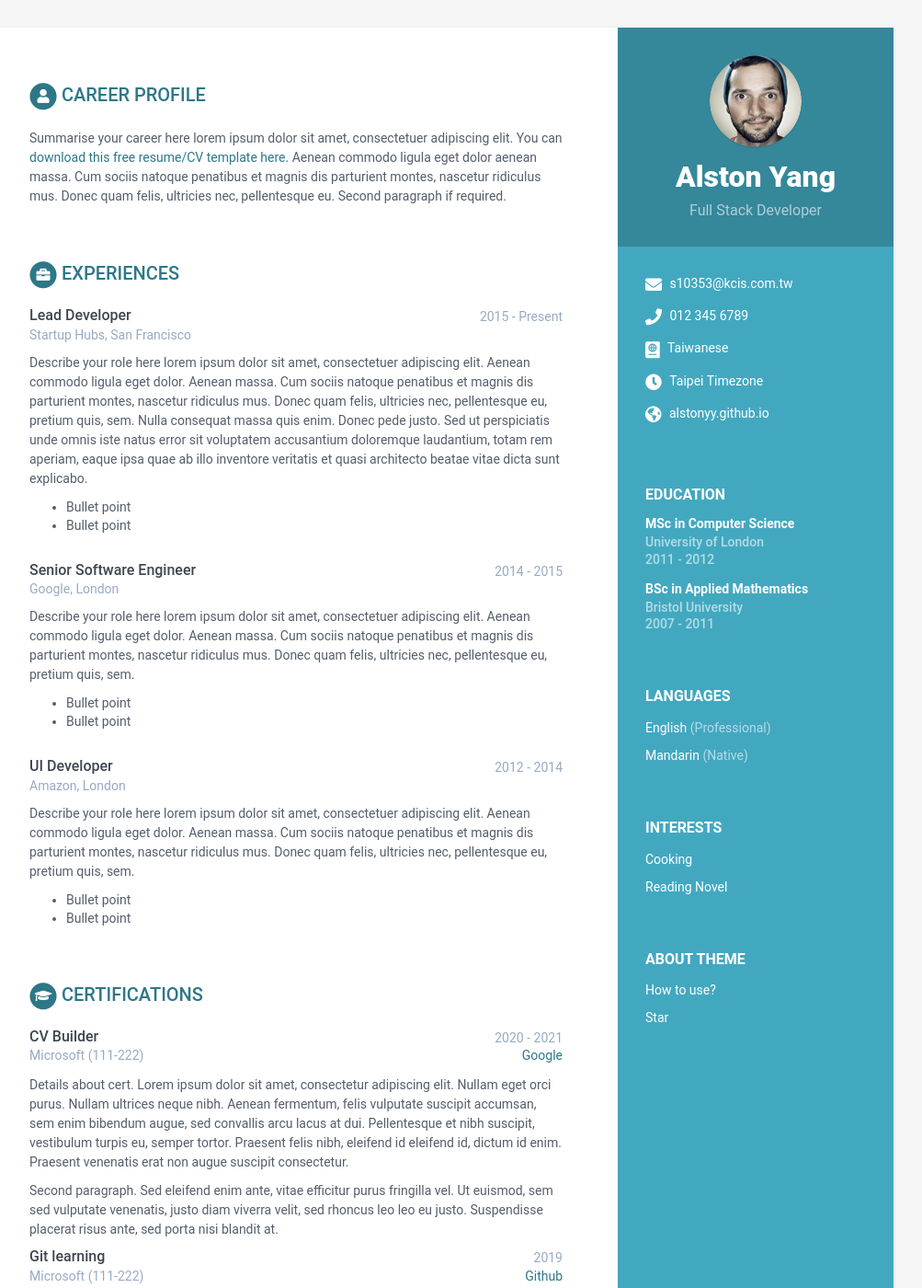
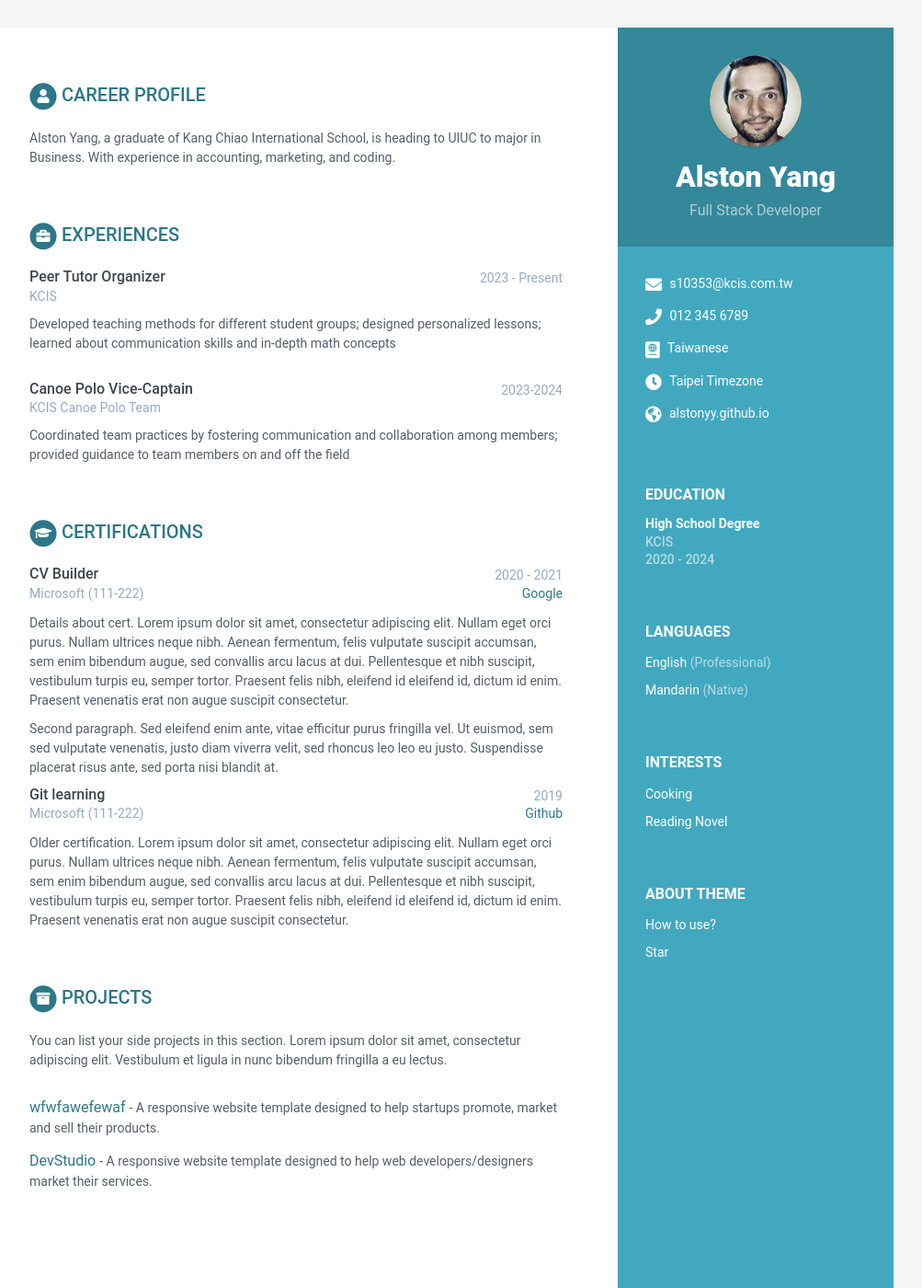
Before and after one commit to alstonyy/alstonyy.github.io, a Jekyll site: the page built from index.html, in a window 1280 px wide and 1400 px high. Shown: the whole window at 92% size, without its empty margins (168-1171 px from the left). Built offline with Jekyll 4.4.1, drawn with Linux system fonts in a browser that asks for light colours; some of the changed text lies outside the part shown.

Commit message:
Update data.yml

```diff
--- a/_data/data.yml
+++ b/_data/data.yml
@@ -40,78 +40,34 @@ sidebar:
 career-profile:
     title: Career Profile
     summary: |
-      Summarise your career here lorem ipsum dolor sit amet, consectetuer
-      adipiscing elit. You can [download this free resume/CV template here]().
-      Aenean commodo ligula eget dolor aenean massa. Cum sociis natoque
-      penatibus et magnis dis parturient montes, nascetur ridiculus mus.
-      Donec quam felis, ultricies nec, pellentesque eu.
-      Second paragraph if required.
+      Alston Yang, a graduate of Kang Chiao International School, is heading to UIUC to major in Business. With experience in accounting, marketing, and coding.
+
 education:
     title: Education
     info:
-      - degree: MSc in Computer Science
-        university: University of London
-        time: 2011 - 2012
+      - degree: High School Degree
+        university: KCIS
+        time: 2020 - 2024
         details: |
-          Describe your study here lorem ipsum dolor sit amet, consectetuer
-          adipiscing elit. Aenean commodo ligula eget dolor. Aenean massa. Cum
-          sociis natoque penatibus et magnis dis parturient montes, nascetur
-          ridiculus mus. Donec quam felis, ultricies nec, pellentesque eu,
-          pretium quis, sem.
-            - Bullet point
-            - Bullet point
-      - degree: BSc in Applied Mathematics
-        university: Bristol University
-        time: 2007 - 2011
-        details: |
-          Describe your study here lorem ipsum dolor sit amet, consectetuer
-          adipiscing elit. Aenean commodo ligula eget dolor. Aenean massa. Cum
-          sociis natoque penatibus et magnis dis parturient montes, nascetur
-          ridiculus mus. Donec quam felis, ultricies nec, pellentesque eu,
-          pretium quis, sem.
-            - Bullet point
-            - Bullet point
+          I study in KCIS and take ap courses such as AP csa AP Psychology, AP Macroeocnomics, AP Microecnomics, AP Chinese, AP Calculus BC,
 
 experiences:
     title: Experiences
     info:
-      - role: Lead Developer
-        time: 2015 - Present
-        company: Startup Hubs, San Francisco
+      - role: Peer Tutor Organizer
+        time: 2023 - Present
+        company: KCIS
         details: |
-          Describe your role here lorem ipsum dolor sit amet, consectetuer
-          adipiscing elit. Aenean commodo ligula eget dolor. Aenean massa.
-          Cum sociis natoque penatibus et magnis dis parturient montes,
-          nascetur ridiculus mus. Donec quam felis, ultricies nec,
-          pellentesque eu, pretium quis, sem. Nulla consequat massa quis
-          enim. Donec pede justo. Sed ut perspiciatis unde omnis iste natus
-          error sit voluptatem accusantium doloremque laudantium, totam rem
-          aperiam, eaque ipsa quae ab illo inventore veritatis et quasi
-          architecto beatae vitae dicta sunt explicabo.
-            - Bullet point
-            - Bullet point
-      - role: Senior Software Engineer
-        time: 2014 - 2015
-        company: Google, London
+          Developed teaching methods for different student groups; designed
+            personalized lessons; learned about communication skills and in-depth
+            math concepts
+      - role: Canoe Polo Vice-Captain
+        time: 2023-2024
+        company: KCIS Canoe Polo Team
         details: |
-          Describe your role here lorem ipsum dolor sit amet, consectetuer
-          adipiscing elit. Aenean commodo ligula eget dolor. Aenean massa.
-          Cum sociis natoque penatibus et magnis dis parturient montes,
-          nascetur ridiculus mus. Donec quam felis, ultricies nec,
-          pellentesque eu, pretium quis, sem.
-            - Bullet point
-            - Bullet point
-      - role: UI Developer
-        time: 2012 - 2014
-        company: Amazon, London
-        details: |
-          Describe your role here lorem ipsum dolor sit amet, consectetuer
-          adipiscing elit. Aenean commodo ligula eget dolor. Aenean massa.
-          Cum sociis natoque penatibus et magnis dis parturient montes,
-          nascetur ridiculus mus. Donec quam felis, ultricies nec,
-          pellentesque eu, pretium quis, sem.
-            - Bullet point
-            - Bullet point
+          Coordinated team practices by fostering communication and collaboration among members;
+            provided guidance to team members on and off the field
+
 
 certifications:
       title: Certifications
@@ -161,7 +117,7 @@ projects:
       section. Lorem ipsum dolor sit amet, consectetur adipiscing elit.
       Vestibulum et ligula in nunc bibendum fringilla a eu lectus.
     assignments:
-      - title: Velocity
+      - title: "wfwfawefewaf"
         link: "#hook"
         tagline: "A responsive website template designed to help startups promote, market and sell their products."
 
@@ -169,80 +125,5 @@ projects:
         link: "#"
         tagline: "A responsive website template designed to help web developers/designers market their services."
 
-      - title: Tempo
-        link: "#"
-        tagline: "A responsive website template designed to help startups promote their products or services and to attract users &amp; investors"
-
-      - title: Atom
-        link: "#"
-        tagline: "A comprehensive website template solution for startups/developers to market their mobile apps."
-
-      - title: Delta
-        link: "#"
-        tagline: "A responsive Bootstrap one page theme designed to help app developers promote their mobile apps"
-
-oss:
-    title: OSS Contributions
-    intro: >
-      You can list your open source software contributions in this
-      section. Lorem ipsum dolor sit amet, consectetur adipiscing elit.
-      Vestibulum et ligula in nunc bibendum fringilla a eu lectus.
-    contributions:
-      - title: Tempo
-        link: "#"
-        tagline: "A responsive website template designed to help startups promote their products or services and to attract users &amp; investors"
-
-      - title: Atom
-        link: "#"
-        tagline: "A comprehensive website template solution for startups/developers to market their mobile apps."
-
-      - title: Delta
-        link: "#"
-        tagline: "A responsive Bootstrap one page theme designed to help app developers promote their mobile apps"
-
-publications:
-    title: Publications
-    intro: |
-      You can list your publications in this section. Lorem ipsum dolor sit
-      amet, consectetur adipiscing elit. Vestibulum et ligula in nunc
-      bibendum fringilla a eu lectus.
-    papers:
-      - title: The Art of Computer Programming
-        link: "#"
-        authors: Donald E. Knuth
-        conference: Addison-Wesley, 1968
-
-      - title: "Genetic Programming III: Darwinian Invention &amp; Problem Solving"
-        link: "#"
-        authors: Koza, J.R., Andre, D., Bennett, F.H., Keane, M.A.
-        conference: "Morgan Kaufmann Publishers Inc., San Francisco, CA, USA, 1st edn. (1999)"
-
-      - title: A syntax directed compiler for Algol 60
-        link: "#"
-        authors: Edgar T. Irons
-        conference: "Comm. ACM 4 (1961), 51–55"
-
-skills:
-    title: Skills &amp; Proficiency
-
-    toolset:
-      - name: Python & Django
-        level: 98%
-
-      - name: Javascript & jQuery
-        level: 98%
-
-      - name: Angular
-        level: 98%
-
-      - name: HTML5 & CSS
-        level: 95%
-
-      - name: Ruby on Rails
-        level: 85%
-
-      - name: Sketch & Photoshop
-        level: 60%
-
 footer: >
     Designed with <i class="fas fa-heart"></i> by <a href="http://themes.3rdwavemedia.com" target="_blank" rel="nofollow">Xiaoying Riley</a>
```
